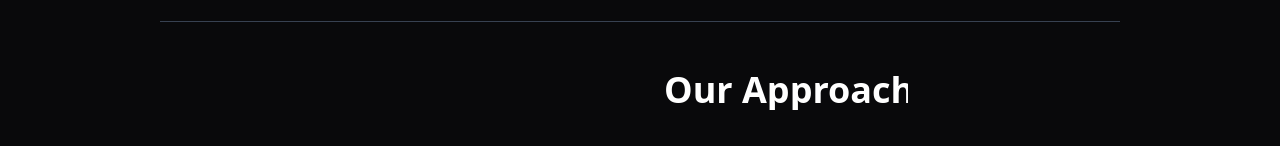
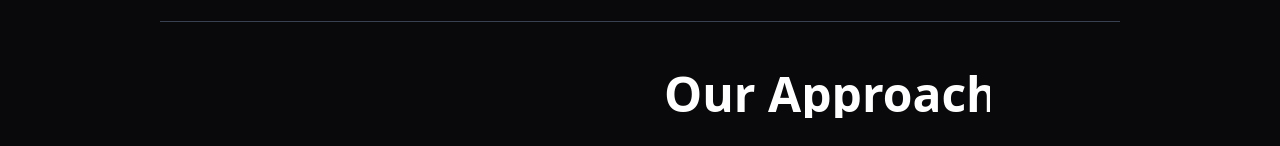
Before and after one commit to junyang99/Netflix_Visualisation, a React (Vite) app: page /about in a window 1280 px wide. Shown: the part 625-771 px from the top of the page. Built offline with nearby package versions, Linux system fonts and the light colour scheme.

Commit message:
minor change in text size

```diff
--- a/src/app/pages/About/About.tsx
+++ b/src/app/pages/About/About.tsx
@@ -45,7 +45,7 @@ const About = () => {
         </div>
 
         <div>
-          <h2 className="text-4xl font-extrabold mb-6"> <span className={styles.typingtwo}>Our Approach.</span>
+          <h2 className="text-5xl font-extrabold mb-6"> <span className={styles.typingtwo}>Our Approach.</span>
           </h2>
           <p className="text-lg leading-7 mb-4">
             With millions of users watching Netflix daily, the platform generates massive amounts of data. By analyzing these trends, industry stakeholders and content creators
```
